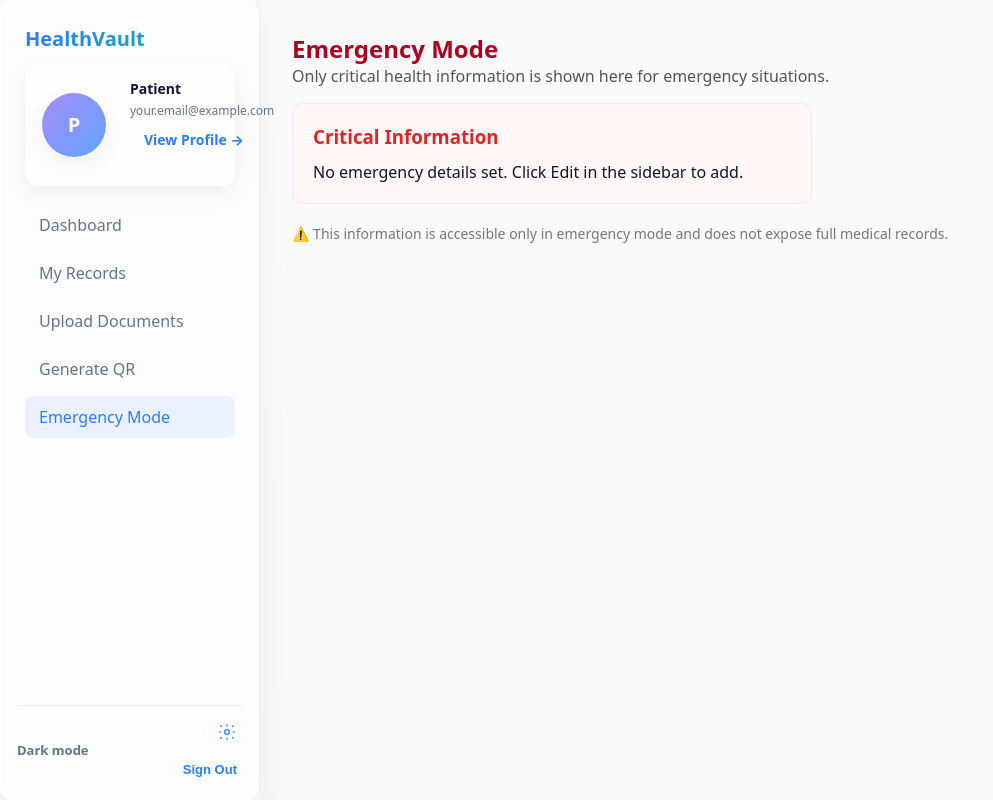
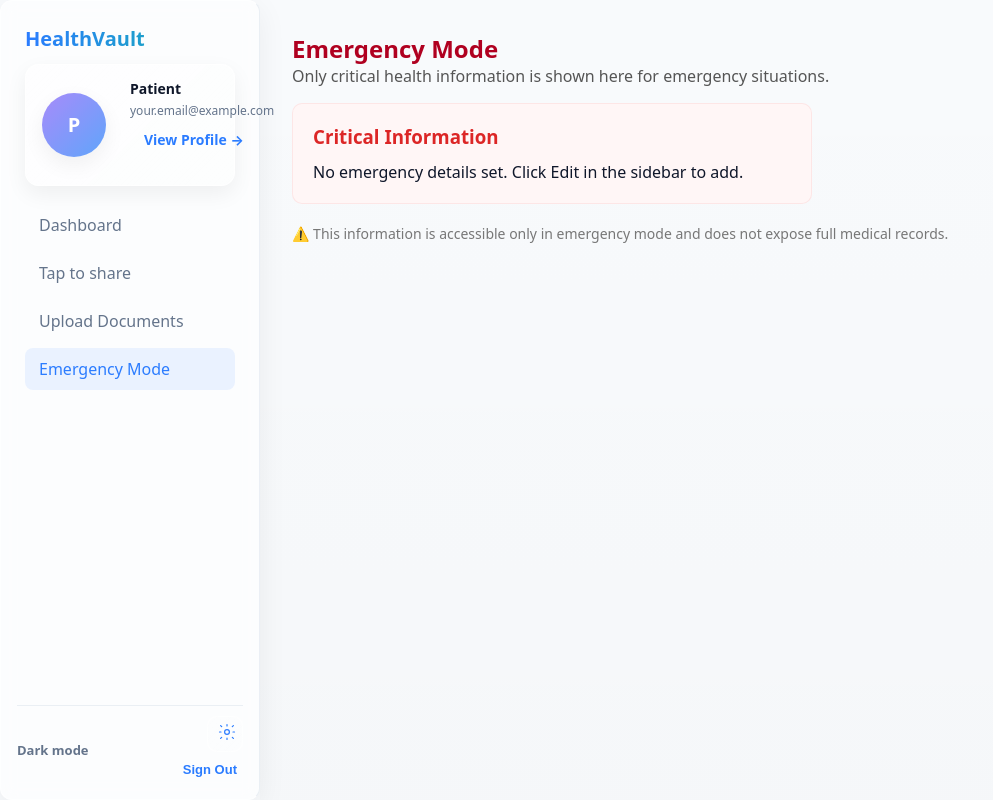
Before and after one commit to krishnaparyani9/hack_01, a React app in the folder frontend/: page /patient/emergency in a window 1280 px wide. Shown: the whole page, without its empty margins (0-993 px from the left). Built offline with nearby package versions, Linux system fonts and the light colour scheme; the HTML template or start-up script is replaced by a standard one.

Commit message:
minor ui changes in patient dashboard

```diff
--- a/frontend/src/components/PatientLayout.tsx
+++ b/frontend/src/components/PatientLayout.tsx
@@ -125,7 +125,7 @@ const PatientLayout = ({ children }: { children: React.ReactNode }) => {
             className={isActive("/patient/records")}
             to="/patient/records"
           >
-            My Records
+            Tap to share
           </Link>
 
           {/* ✅ NEW: Upload Documents */}
@@ -136,12 +136,6 @@ const PatientLayout = ({ children }: { children: React.ReactNode }) => {
             Upload Documents
           </Link>
 
-          <Link
-            className={isActive("/patient/generate-qr")}
-            to="/patient/generate-qr"
-          >
-            Generate QR
-          </Link>
 
           <Link
             className={isActive("/patient/emergency")}
```
